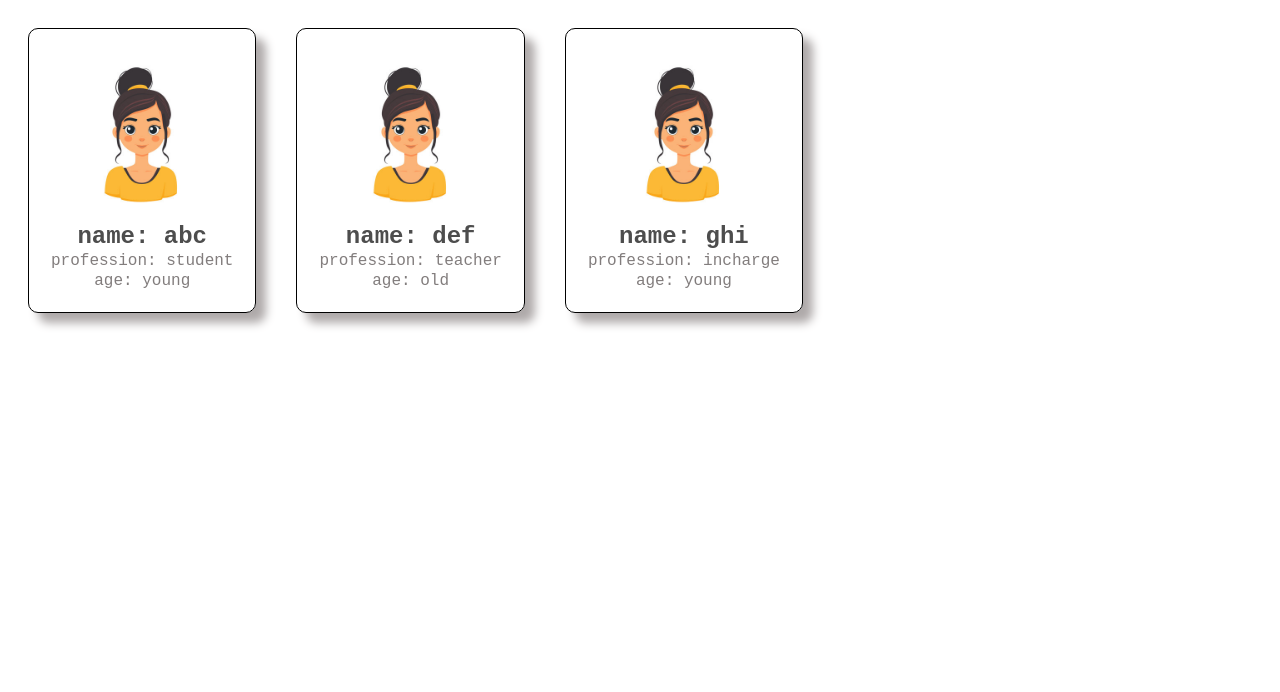
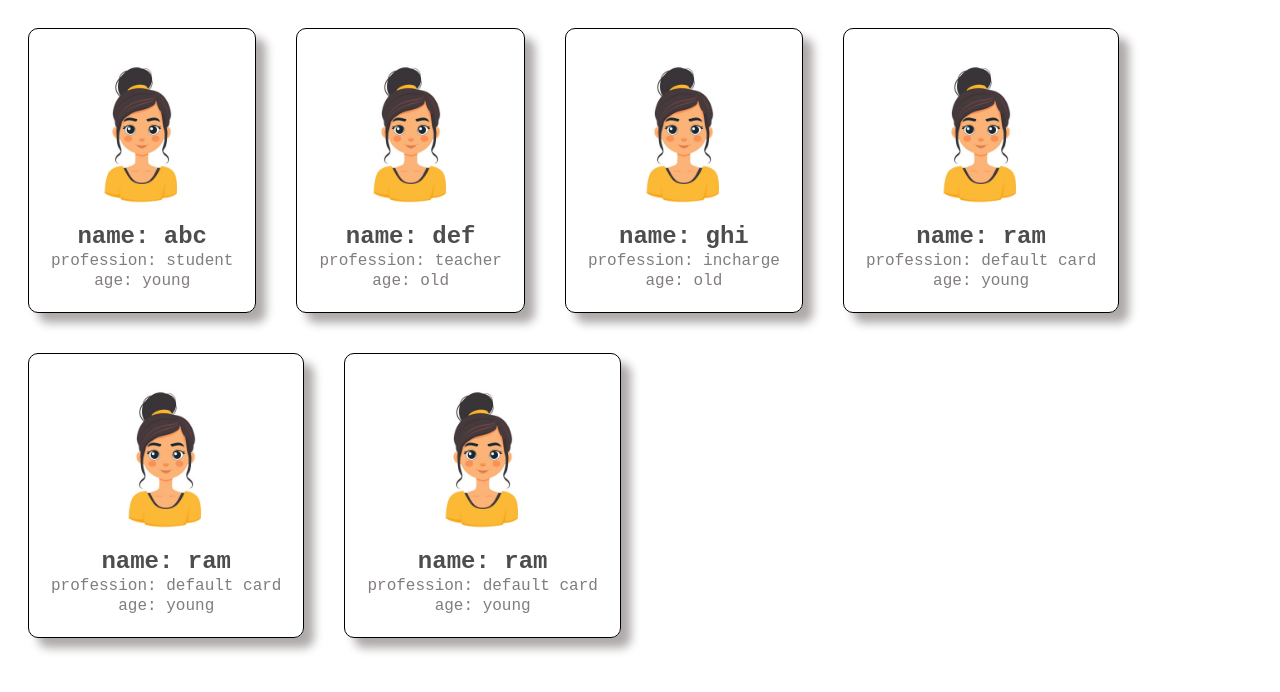
Before and after one commit to geethikaakkineni/react_learning_progress, a React (Vite) app: page / in a window 1280 px wide. Shown: the top 692 px of the page. Built offline with nearby package versions, Linux system fonts and the light colour scheme.

Commit message:
added propTypes and defaultProps which are not mandatory but recommended to use

```diff
--- a/src/App.jsx
+++ b/src/App.jsx
@@ -11,9 +11,10 @@ function App() {
     <>
       <Studata name="abc" profession="student" age={21}></Studata>
       <Studata name="def" profession="teacher" age={36}></Studata>
-      <Studata name="ghi" profession="incharge" age={19}></Studata>
-
-
+      <Studata name="ghi" profession="incharge" age={90}></Studata>
+      <Studata/>
+      <Studata/>
+      <Studata/>
     </>
   );
 
--- a/src/Studata.jsx
+++ b/src/Studata.jsx
@@ -1,4 +1,5 @@
 import mypic from './assets/image.png'
+import propTypes from 'prop-types'
 
 function Studata(data){
     return(
@@ -11,4 +12,16 @@ function Studata(data){
     );
 }
 
+Studata.propTypes={
+    name: propTypes.string,
+    profession: propTypes.string,
+    age: propTypes.bool,
+}
+
+Studata.defaultProps={
+    name:"ram",
+    profession: "default card",
+    age: 25,
+}
+
 export default Studata
```
